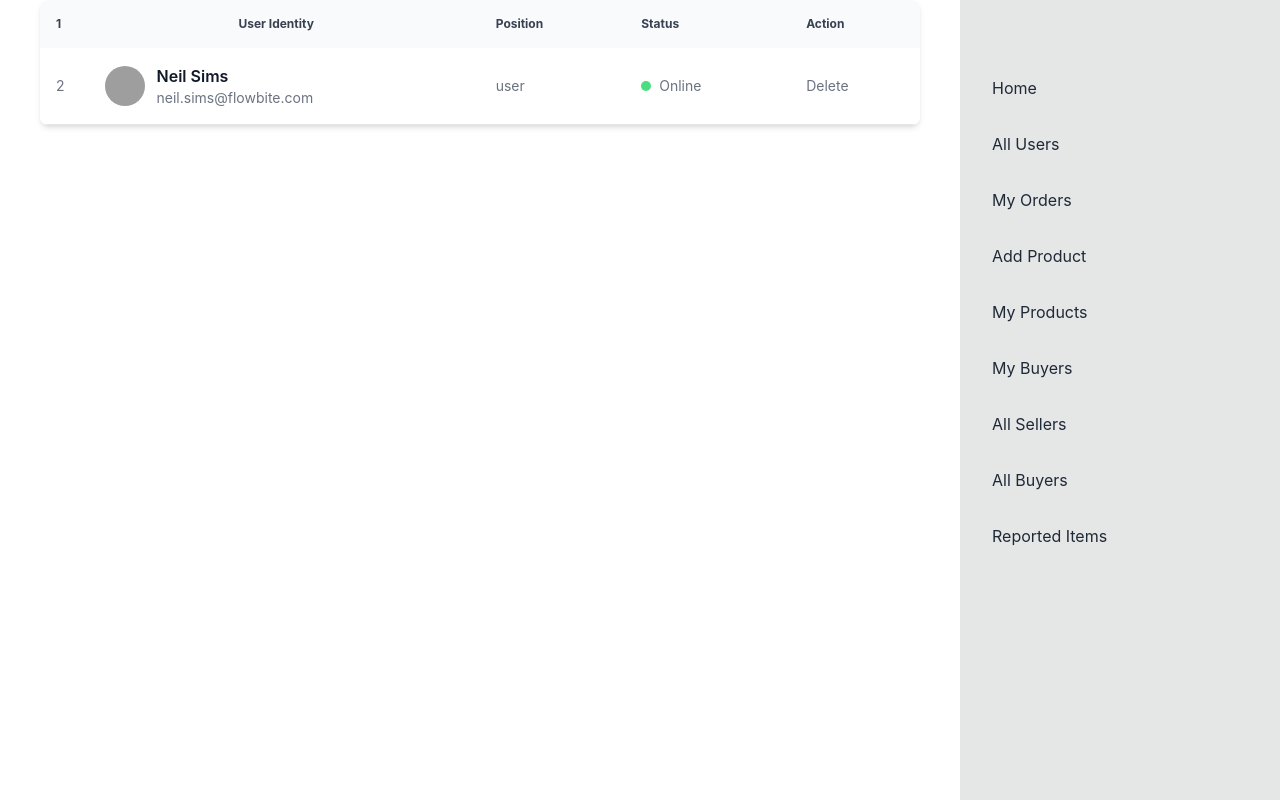
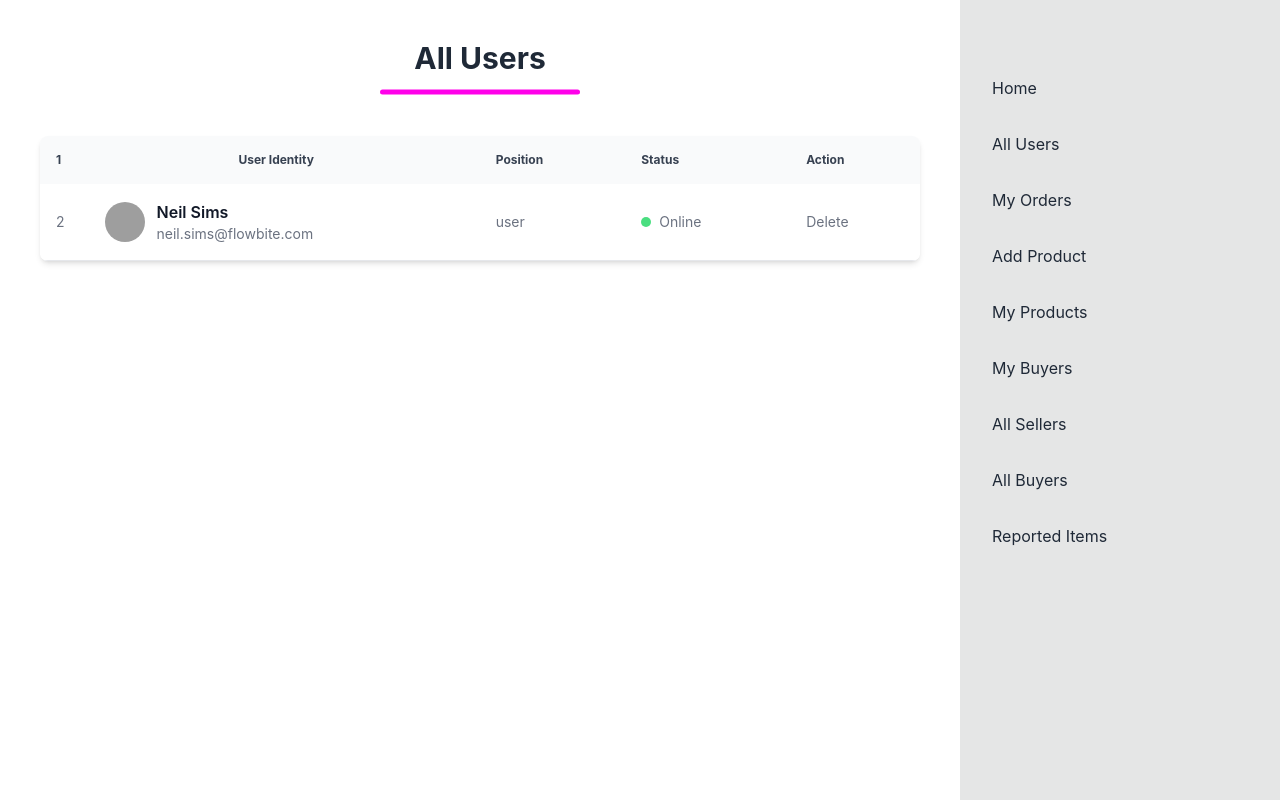
Before and after one commit to skmamunkhan072/b612_used_products_resale_clients_side_skmamunkhan072, a React (Create React App) app: page /dashboard/all-users in a window 1280 px wide. Built offline with nearby package versions, Linux system fonts and the light colour scheme; no server answers; grey boxes are pictures that could not be loaded.

Commit message:
All Users title section Add

```diff
--- a/src/Components/Pages/Dashboard/AllBuyers/AllBuyers.jsx
+++ b/src/Components/Pages/Dashboard/AllBuyers/AllBuyers.jsx
@@ -5,7 +5,7 @@ const AllBuyers = () => {
   return (
     <section>
       <div className="mb-5">
-        <SectionTitle title={"AllBuyers"} />
+        <SectionTitle title={"All Buyers"} />
       </div>
       <div className="px-10">
         <div class="overflow-x-auto relative shadow-md sm:rounded-lg">
--- a/src/Components/Pages/Dashboard/AllUsers/AllUsers.jsx
+++ b/src/Components/Pages/Dashboard/AllUsers/AllUsers.jsx
@@ -1,7 +1,12 @@
 import React from "react";
+import SectionTitle from "../../Share/SectionTitle/SectionTitle";
 
 const AllUsers = () => {
   return (
+    <section>
+      <div className="mb-5">
+        <SectionTitle title={"All Users"} />
+      </div>
       <div className="px-10">
         <div class="overflow-x-auto relative shadow-md sm:rounded-lg">
           <table class="w-full text-sm text-left text-gray-500 dark:text-gray-400">
@@ -56,6 +61,7 @@ const AllUsers = () => {
           </table>
         </div>
       </div>
+    </section>
   );
 };
 
```
Lines whose indentation alone changed are shown as unchanged.
